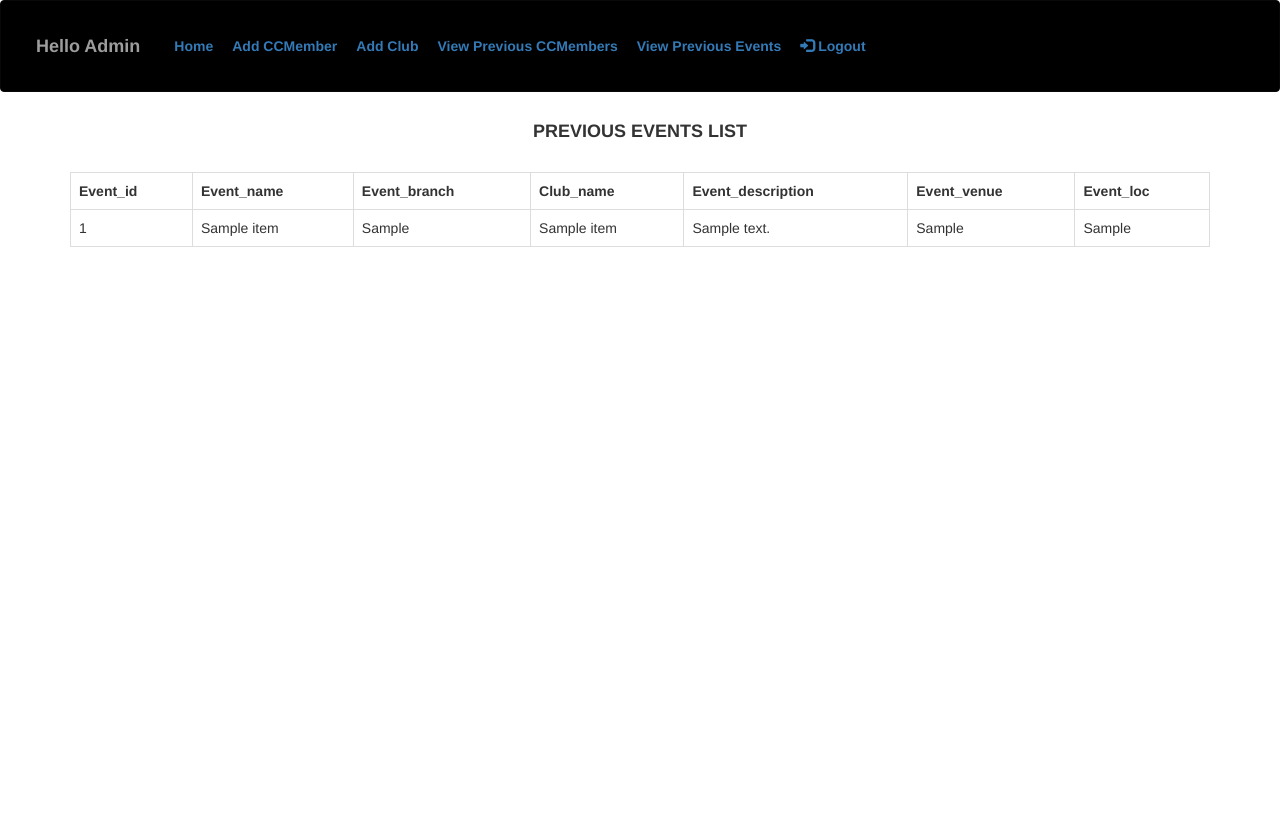
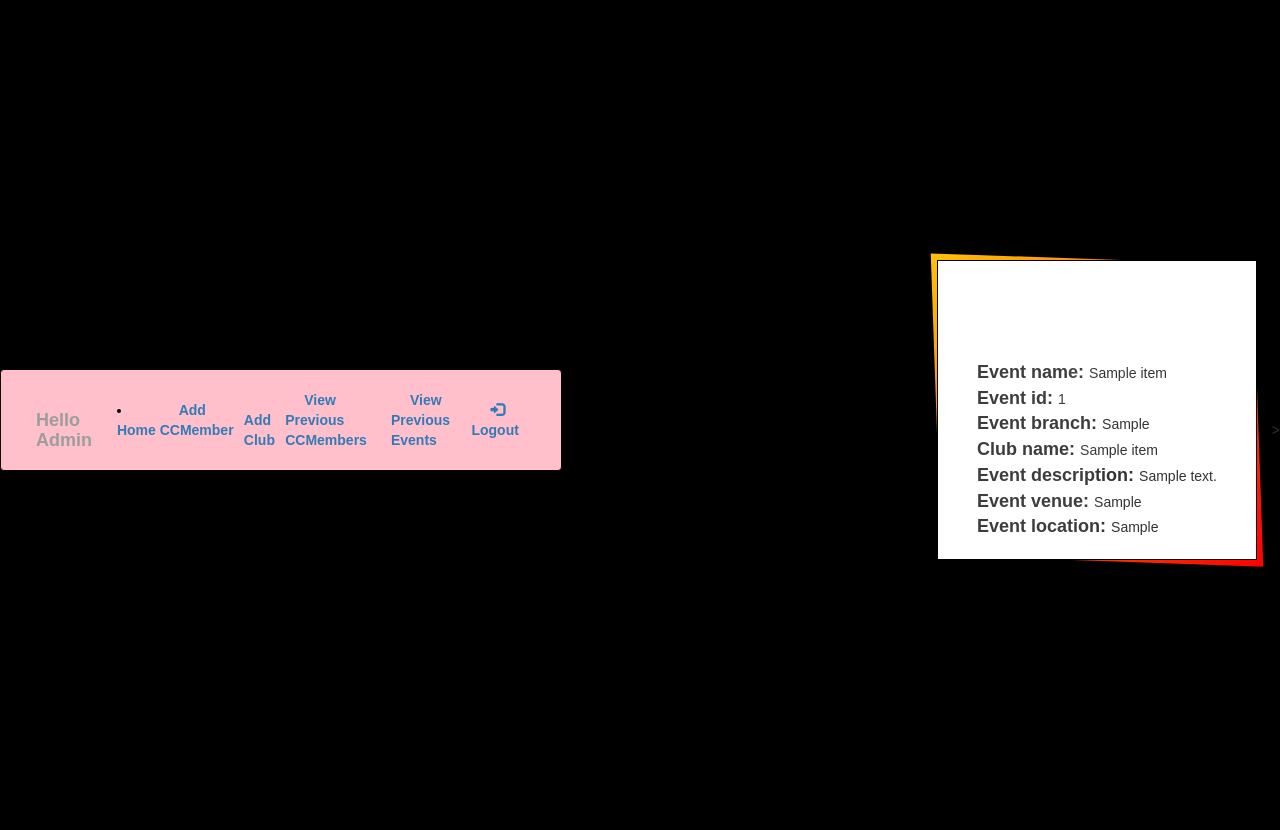
Before and after one commit to Aishwarya-Mamidi/web_app, a Django app: page /viewevent/ in a window 1280 px wide. Before the commit the page ends 247 px from the top, so only its background shows below. Run offline with Django 3.2, Linux system fonts and the light colour scheme; tables that the repository leaves empty hold one stand-in row (values such as "Sample post"); a database or web service that is not in the repository returns one stand-in record (values such as "Sample title"); data that the repository does not hold is empty; some libraries are stand-ins or nearby versions; some web fonts are replaced.

Commit message:
modified preevents.html

```diff
--- /dev/null
+++ b/admapp/static/css/style.css
@@ -0,0 +1,128 @@
+@import url('https://fonts.gogglrapis.com/css?family=Poppins:100,200,300,400,500,600,700,800,900');
+body
+{
+	margin: 0;
+	padding: 0;
+	margin-top: 30px;
+	display: flex;
+	justify-content: center;
+	align-items: center;
+	min-height: 100vh;
+	background: #000;
+	font-family:'Poppins',sans-serif;
+}
+.container
+{
+	position: relative;
+	width: 90%;
+	display: grid;
+	grid-template-columns: repeat(auto-fill,minmax(260px,1fr));
+	grid-template-rows: auto;
+	grid-gap: 40px 40px;
+}
+.container .box
+{
+	position: relative;
+	height: 300px;
+	background: #fff;
+	display: flex;
+	justify-content: center;
+	align-items: center;
+	border: 1px solid #000;
+}
+
+.container .box:before
+{
+	content: '';
+	position: absolute;
+	top: -2px;
+	left:-2px;
+	right:-2px;
+	bottom: -2px;
+	background:#fff;
+	transform: skew(2deg,2deg);
+	z-index: -1;
+}
+.container .box:before
+{
+
+	background: linear-gradient(315deg,#ff0000,#ffc107);
+}
+
+.container .box:after
+{
+	content: '';
+	position: absolute;
+	top: 0;
+	left: 0;
+	width: 50%;
+	height: 100%;
+	background: rgb(255,255,255,0.05);
+	pointer-events: none;
+}
+
+
+
+.content
+{
+	position: relative;
+	padding: 20px;
+	transform: translateY(40px);
+}
+.box .content h2
+{
+	position: absolute;
+	top: -60px;
+	right: 20px;
+	margin: 0;
+	padding: 0;
+	font-size: 10em;
+	color: rgba(255,255,255,.05);
+	transition: 0.05s;
+}
+.box:hover .content h2
+{
+	top: -140px;
+}
+.box .content h3
+{
+	margin: 0 0 10px;
+	padding: 0;
+	font-size: 24px;
+	font-weight: 500;
+	color:#000;
+
+}
+.box .content p
+{
+	margin: 0;
+	padding: 0;
+	font-size: 16px;
+	color:#000;
+}
+.box .content a
+{
+	position: relative;
+	margin: 20px 0 0;
+	padding: 10px 20px;
+	text-decoration: none;
+	border: 1px solid #fff;
+	display: inline-block;
+	color:  #fff;
+	transition: 0.5s;
+	transform : translateY(-40px);
+	opacity: 0;
+	visibility: hidden;
+}
+.box:hover .content a
+{
+	transform : translateY(0);
+	opacity: 1;
+	visibility: visible;
+
+}
+.box .content a:hover
+{
+	color: #000;
+	background: #fff;
+}
--- a/admapp/templates/addclub.html
+++ b/admapp/templates/addclub.html
@@ -71,7 +71,7 @@
       border: none;
       }
       option {
-      background:#26a9e0;
+      background:black;
       border: none;
       }
       .checkbox input {
--- a/admapp/templates/prevcc.html
+++ b/admapp/templates/prevcc.html
@@ -8,8 +8,8 @@
   <script src="https://ajax.googleapis.com/ajax/libs/jquery/3.4.0/jquery.min.js"></script>
   <script src="https://maxcdn.bootstrapcdn.com/bootstrap/3.4.0/js/bootstrap.min.js"></script>
 </head>
-<body>
-  <nav class="navbar navbar-inverse" style="background-color:black;color:black;padding:20px;">
+<body style="background-color:rgb(179,233,250);">
+  <nav class="navbar navbar-inverse" style="background-color:pink;color:pink;padding:20px;">
     <div class="container-fluid">
       <div class="navbar-header">
        <table>
--- a/admapp/templates/prevevents.html
+++ b/admapp/templates/prevevents.html
@@ -1,67 +1,89 @@
+{% load static %}
+
 <!DOCTYPE html>
+
 <html lang="en">
+
 <head>
+
   <title>Event Details</title>
+
   <meta charset="utf-8">
+
   <meta name="viewport" content="width=device-width, initial-scale=1">
+
   <link rel="stylesheet" href="https://maxcdn.bootstrapcdn.com/bootstrap/3.4.0/css/bootstrap.min.css">
+  <link rel = "stylesheet" type = "text/CSS" href ="{% static "css/style.css" %}">
+
   <script src="https://ajax.googleapis.com/ajax/libs/jquery/3.4.0/jquery.min.js"></script>
+
   <script src="https://maxcdn.bootstrapcdn.com/bootstrap/3.4.0/js/bootstrap.min.js"></script>
+
 </head>
-<body>
-  <nav class="navbar navbar-inverse" style="background-color:black;color:black;padding:20px;">
+
+<body style="background-color:rgb(179,233,250) ma">
+
+  <nav class="navbar navbar-inverse" style="background-color:pink;color:pink;padding:20px ;">
+
     <div class="container-fluid">
+
       <div class="navbar-header">
+        <div class="topnav">
+
        <table>
+
        <tr>
+
        <th><a class="navbar-brand" href="#">Hello Admin</a></th>
+
        </div>
+
        <ul class="nav navbar-nav">
+
        <th><li class="active" style="color:black"><a href="{% url 'vc' %}">Home </a></li></th>
+
        <th><li class="active"><a href="{% url 'adm' %}">Add CCMember </a></li></th>
+
        <th><li class="active"><a href="{% url 'adc' %}">Add Club </a></li></th>
+
        <th><li class="active"><a href="{% url 'viewcc' %}">View Previous CCMembers </a></li></th>
+
        <th><li class="active"><a href="{% url 'viewevent' %}">View Previous Events </a></li></th>
 
+
        <ul class="nav navbar-nav navbar-right">
+
        <th><li><a href="{% url 'logout' %}"><span class="glyphicon glyphicon-log-in"></span> Logout</a></li></th>
+
        </tr>
+
        </table>
+
+      </ul>
       </ul>
     </div>
+    </div>
+
     </nav>
-<div class="container">
-  <h4 class="text-center"><b>PREVIOUS EVENTS LIST</b></h4>
-  <br/>
-<table class="table table-bordered" method="GET" >
-  {% csrf_token %}
 
-      <tr>
-        <th name="event_id">Event_id</th>
-        <th name="event_name">Event_name</th>
-        <th name="event_branch">Event_branch</th>
-        <th name="club_name">Club_name</th>
-        <th name="event_description">Event_description</th>
-        <th name="event_venue">Event_venue</th>
-        <th name="event_loc">Event_loc</th>
-
-      </tr>
+      <div class="container">
 
         {% for i in l %}
-        <tr>
-          <td>{{i.event_id}}</td>
-          <td>{{i.event_name}}</td>
-          <td>{{i.event_branch}}</td>
-          <td>{{i.club_name}}</td>
-          <td>{{i.event_description}}</td>
-          <td>{{i.event_venue}}</td>
-          <td>{{i.event_loc}}</td>
+        <div class ="box">
+          <div class="content">
+            <h2>01</h2>
+           <b style="font-size: 18px;">Event name: </b><span>{{i.event_name}}</span><br>
+           <b style="font-size: 18px;">Event id: </b><span>{{i.event_id}}</span><br>
+           <b style="font-size: 18px;">Event branch: </b><span>{{i.event_branch}}</span><br>
+            <b style="font-size: 18px;">Club name: </b><span>{{i.club_name}}</span><br>
+            <b style="font-size: 18px;">Event description: </b><span>{{i.event_description}}</span><br>
+            <b style="font-size: 18px;">Event venue: </b><span>{{i.event_venue}}</span><br>
+            <b style="font-size: 18px;">Event location: </b><span>{{i.event_loc}}</span>
 
+            <!-- <a href="#">Read More</a> -->
+          </div>
+        </div>
         {%endfor%}
-      </tr>
-
-  </table>
-</div>
-
-</body>
+      </div>
+</body>>
 </html>
```
